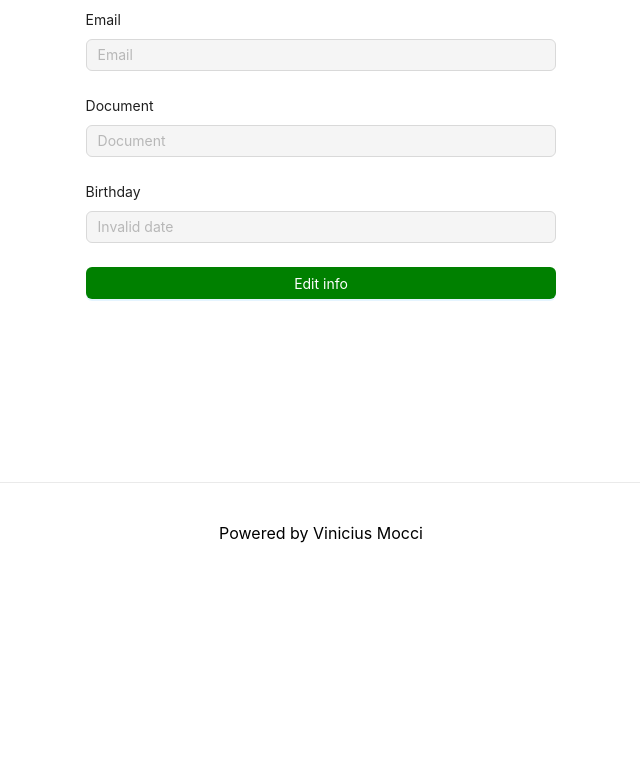
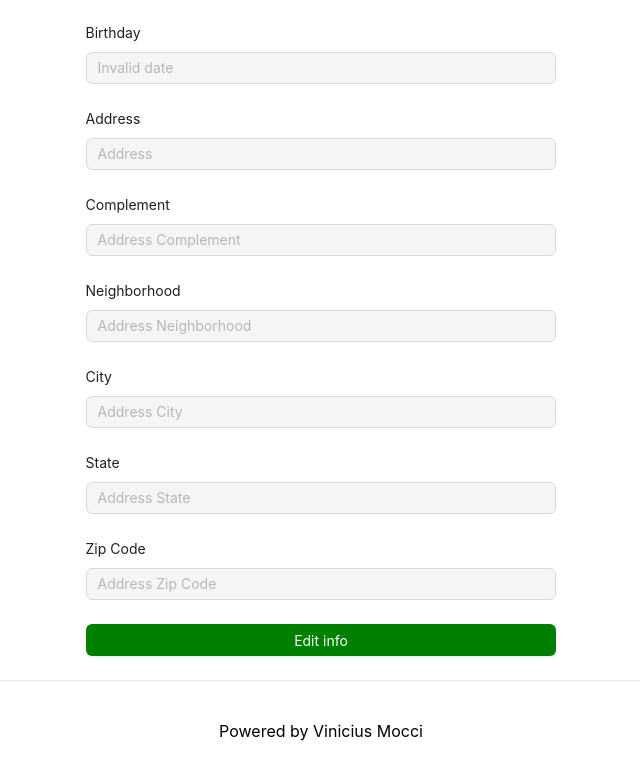
Before and after one commit to vinimocci/human-resources-web-product, a Next.js app: page /profile in a window 1280 px wide. Shown: the part 400-1180 px from the top of the page, without its empty margins (319-959 px from the left). Before the commit the page ends 991 px from the top, so only its background shows below. Built offline with nearby package versions, Linux system fonts and the light colour scheme; no server answers; sample sign-in values are in the browser's storage.

Commit message:
#feature/user-profile-page: added address inputs on profile page

```diff
--- a/package.json
+++ b/package.json
@@ -11,6 +11,7 @@
     "axios": "^1.4.0",
     "lodash": "^4.17.21",
     "moment": "^2.29.4",
+    "moment-timezone": "^0.5.43",
     "next": "latest",
     "react": "18.2.0",
     "react-dom": "18.2.0",
--- a/pages/profile/index.js
+++ b/pages/profile/index.js
@@ -22,6 +22,7 @@ React,
 
 
 const Profile = () => {
+
     const { handleSubmit, setValue } = useForm();
     const [userInfo, setUserInfo] = useState(DefaultUserData);
     const [isEditingInfo, setIsEditingInfo] = useState(true);
@@ -71,6 +72,7 @@ const Profile = () => {
                             <Input
                                 type='email'
                                 placeholder='Email'
+                                disabled={UserMusntEditInfo}
                                 defaultValue={userInfo.email}
                                 value={userInfo.email}
                             >
@@ -90,12 +92,72 @@ const Profile = () => {
                             <Input
                                 type='text'
                                 placeholder='Birthday'
-                                disabled={UserMusntEditInfo}
                                 defaultValue={formatBirthday(userInfo.birthday)}
                                 value={formatBirthday(userInfo.birthday)}
                             >
                             </Input>
                         </Form.Item>
+
+                        <Form.Item label="Address">
+                            <Input
+                                type='text'
+                                placeholder='Address'
+                                defaultValue={userInfo.address}
+                                value={userInfo.address}
+                            >
+                            </Input>
+                        </Form.Item>
+
+                        <Form.Item label="Complement">
+                            <Input
+                                type='text'
+                                placeholder='Address Complement'
+                                defaultValue={userInfo.addresscomplement}
+                                value={userInfo.addresscomplement}
+                            >
+                            </Input>
+                        </Form.Item>
+
+                        <Form.Item label="Neighborhood">
+                            <Input
+                                type='text'
+                                placeholder='Address Neighborhood'
+                                defaultValue={userInfo.addressneighborhood}
+                                value={userInfo.addressneighborhood}
+                            >
+                            </Input>
+                        </Form.Item>
+
+                        <Form.Item label="City">
+                            <Input
+                                type='text'
+                                placeholder='Address City'
+                                defaultValue={userInfo.addresscity}
+                                value={userInfo.addresscity}
+                            >
+                            </Input>
+                        </Form.Item>
+
+                        <Form.Item label="State">
+                            <Input
+                                type='text'
+                                placeholder='Address State'
+                                defaultValue={userInfo.addressstate}
+                                value={userInfo.addressstate}
+                            >
+                            </Input>
+                        </Form.Item>
+
+                        <Form.Item label="Zip Code">
+                            <Input
+                                type='text'
+                                placeholder='Address Zip Code'
+                                defaultValue={userInfo.addresszipcode}
+                                value={userInfo.addresszipcode}
+                            >
+                            </Input>
+                        </Form.Item>
+
                         <Form.Item>
                             <Button disabled={false} style={{backgroundColor:"green", width:"100%"}} type="primary" onClick={() => setIsEditingInfo(false)}>Edit info</Button>
                         </Form.Item>
```
Also changed, not shown: 1 other file (tests, documents, lock files or other folders).
